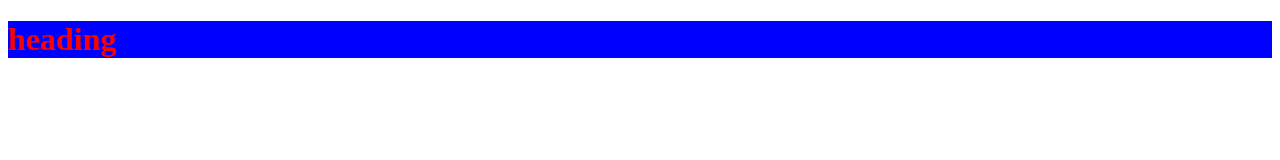
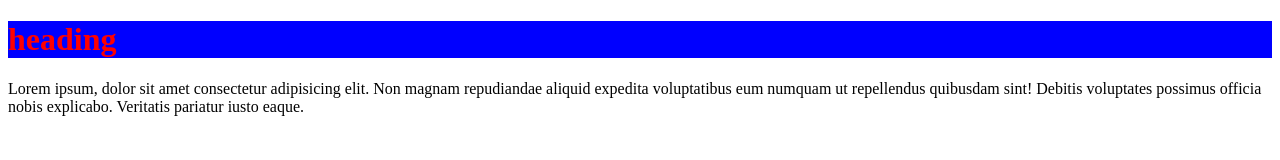
Before and after one commit to hafeez053/new-repostry, a plain HTML site: page index.html in a window 1280 px wide. Drawn offline with Linux system fonts and the light colour scheme.

Commit message:
parahraph added

```diff
--- a/index.html
+++ b/index.html
@@ -1,5 +1,6 @@
 <!DOCTYPE html>
 <html lang="en">
+
 <head>
     <meta charset="UTF-8">
     <meta http-equiv="X-UA-Compatible" content="IE=edge">
@@ -7,9 +8,16 @@
     <title>Document</title>
     <link rel="stylesheet" href="style.css">
 </head>
+
 <body>
     <h1>
         heading
     </h1>
+    <p>
+        Lorem ipsum, dolor sit amet consectetur adipisicing elit. Non magnam repudiandae aliquid expedita voluptatibus
+        eum numquam ut repellendus quibusdam sint! Debitis voluptates possimus officia nobis explicabo. Veritatis
+        pariatur iusto eaque.
+    </p>
 </body>
+
 </html>
```
